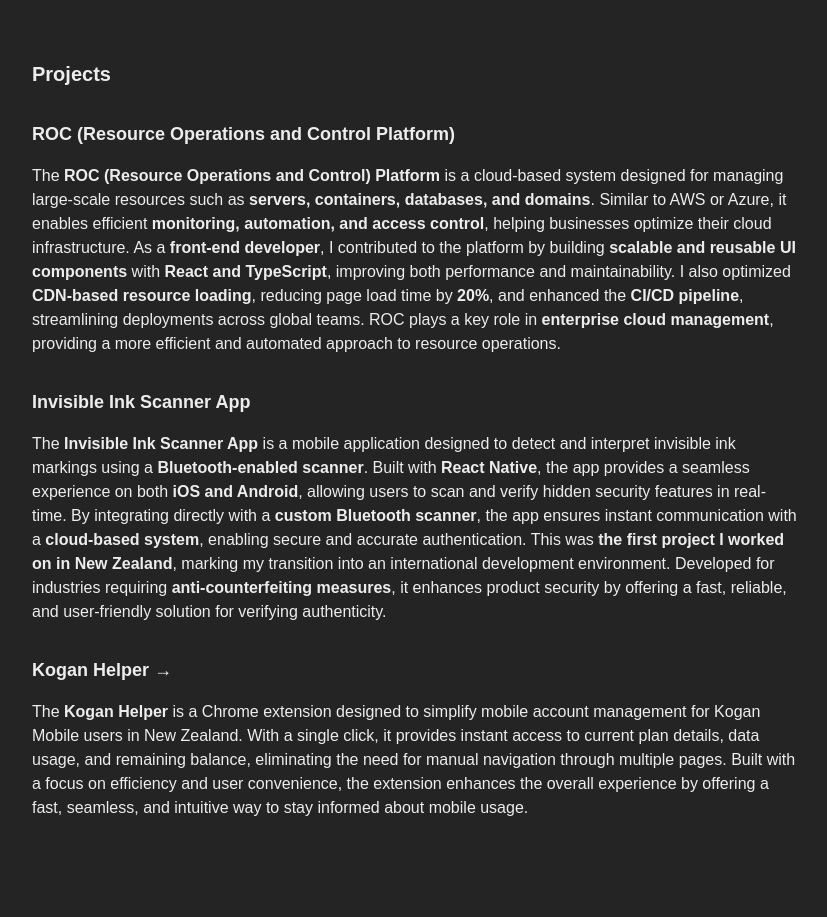
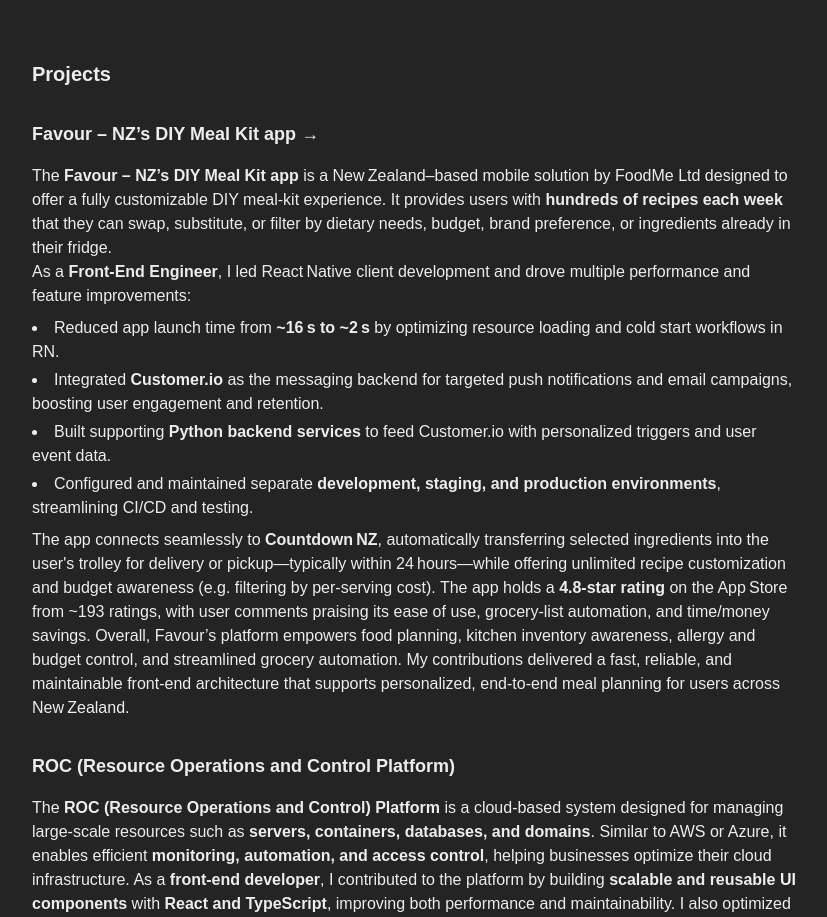
Before and after one commit to namelessman/portfolio, a Next.js app: page /portfolio/ in a window 1280 px wide. Shown: the part 620-1537 px from the top of the page, without its empty margins (224-1051 px from the left). Built offline with nearby package versions, Linux system fonts and the light colour scheme.

Commit message:
feat: add project details for Favour meal kit app

```diff
--- a/app/page.tsx
+++ b/app/page.tsx
@@ -51,6 +51,74 @@
       <section className="mb-24">
         <h2 className="text-xl font-bold mb-8">Projects</h2>
         <ul>
+          <li className="mb-8">
+            <article>
+              <h3 className="text-lg font-bold mb-4">
+                <a
+                  href="https://www.tryfavour.com/"
+                  target="_blank"
+                  rel="noopener noreferrer"
+                >
+                  Favour – NZ’s DIY Meal Kit app →
+                </a>
+              </h3>
+              <p>
+                The{" "}
+                <span className="font-bold">
+                  Favour – NZ’s DIY Meal Kit app
+                </span>{" "}
+                is a New Zealand–based mobile solution by FoodMe Ltd designed to
+                offer a fully customizable DIY meal‑kit experience. It provides
+                users with{" "}
+                <span className="font-bold">hundreds of recipes each week</span>{" "}
+                that they can swap, substitute, or filter by dietary needs,
+                budget, brand preference, or ingredients already in their
+                fridge. <br />
+                As a <span className="font-bold">Front‑End Engineer</span>, I
+                led React Native client development and drove multiple
+                performance and feature improvements:
+              </p>
+              <ul className="list-disc list-inside mt-2 space-y-1">
+                <li>
+                  Reduced app launch time from <strong>~16 s to ~2 s</strong> by
+                  optimizing resource loading and cold start workflows in RN.
+                </li>
+                <li>
+                  Integrated <strong>Customer.io</strong> as the messaging
+                  backend for targeted push notifications and email campaigns,
+                  boosting user engagement and retention.
+                </li>
+                <li>
+                  Built supporting <strong>Python backend services</strong> to
+                  feed Customer.io with personalized triggers and user event
+                  data.
+                </li>
+                <li>
+                  Configured and maintained separate{" "}
+                  <strong>
+                    development, staging, and production environments
+                  </strong>
+                  , streamlining CI/CD and testing.
+                </li>
+              </ul>
+              <p className="mt-2">
+                The app connects seamlessly to <strong>Countdown NZ</strong>,
+                automatically transferring selected ingredients into the
+                user&apos;s trolley for delivery or pickup—typically within
+                24 hours—while offering unlimited recipe customization and
+                budget awareness (e.g. filtering by per‑serving cost). The app
+                holds a <strong>4.8‑star rating</strong> on the App Store from
+                ~193 ratings, with user comments praising its ease of use,
+                grocery‑list automation, and time/money savings. Overall,
+                Favour’s platform empowers food planning, kitchen inventory
+                awareness, allergy and budget control, and streamlined grocery
+                automation. My contributions delivered a fast, reliable, and
+                maintainable front‑end architecture that supports personalized,
+                end‑to‑end meal planning for users across New Zealand.
+              </p>
+            </article>
+          </li>
+
           <li className="mb-8">
             <article>
               <h3 className="text-lg font-bold mb-4">
```
